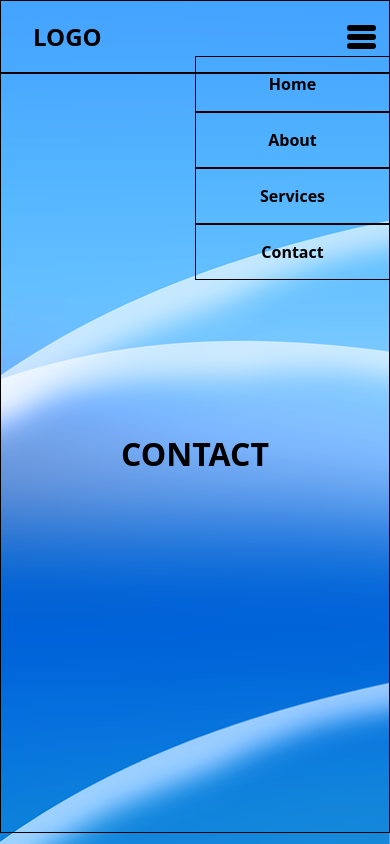
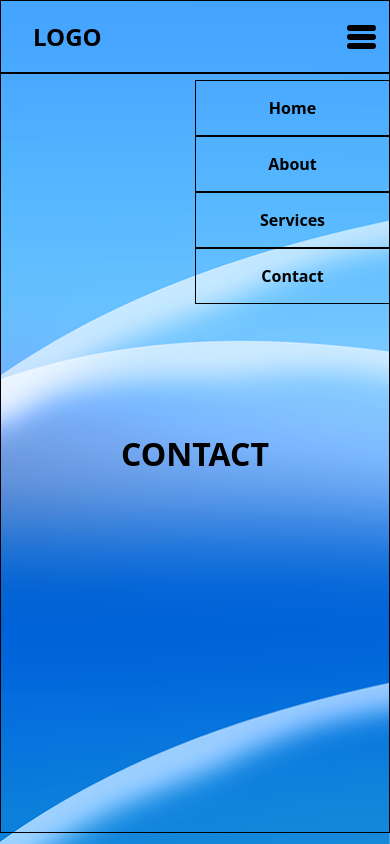
Before and after one commit to surya74697873/react-practice, a React (Vite) app: page /contact in a window 390 px wide. Built offline with nearby package versions, Linux system fonts and the light colour scheme.

Commit message:
just media

```diff
--- a/src/ResponsiveNavbar/NavBar.css
+++ b/src/ResponsiveNavbar/NavBar.css
@@ -30,6 +30,7 @@ ul {
 }
 
 li {
+  width: 100%;
   flex-grow: 1;
   flex-basis: 0;
   text-align: center;
@@ -51,6 +52,7 @@ a{
 a:hover{
   background-color: aliceblue;
 }
+
 .Menu {
   width: 1.8em;
   display: none;
@@ -87,7 +89,7 @@ a:hover{
   ul {
     display: block;
     position: absolute;
-    top: 56px;
+    top: 9.5%;
     right: -100%;
     opacity: 0;
     transition: right 1s ease-in-out, opacity 1s ease-in-out;
@@ -106,4 +108,11 @@ a:hover{
     opacity: 1;
     right: 0;
   }
+  li
+  a{
+    border: none;
+  }
+  a:hover{
+    background-color: none;
+  }
 }
```
